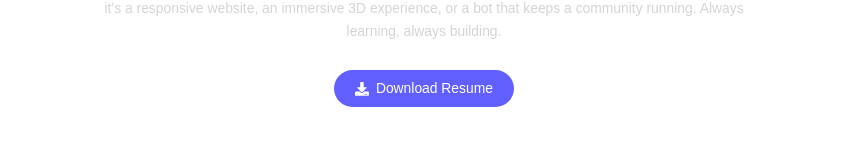
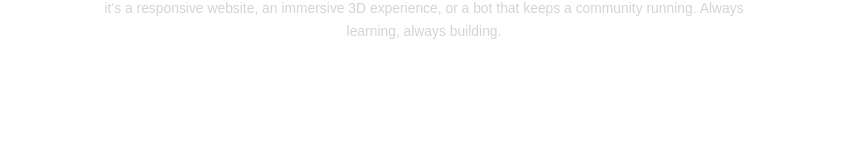
Before and after one commit to GorudenTaiga/portfolio, a Next.js app: page / in a window 1280 px wide. Shown: the part 1447-1607 px from the top of the page, without its empty margins (216-1063 px from the left). Built offline with nearby package versions, Linux system fonts and the light colour scheme; no server answers; the database is empty.

Commit message:
fix: conditionally render Download Resume CTA based on private domain

```diff
--- a/app/pages/About.tsx
+++ b/app/pages/About.tsx
@@ -120,7 +120,8 @@ export default function About() {
         Always learning, always building.
       </motion.p>
 
-      {/* Download Resume CTA */}
+      {/* Download Resume CTA — only on private domain */}
+      {typeof window !== 'undefined' && window.location.hostname.includes(process.env.NEXT_PUBLIC_PRIVATEURL || 'rezaar') && (
         <motion.div
           initial={{ opacity: 0, y: 10 }}
           whileInView={{ opacity: 1, y: 0 }}
@@ -128,7 +129,7 @@ export default function About() {
           className="mt-8"
         >
           <a
-          href="/resume.pdf"
+            href="https://rqbcrttxfhxmcaxiropg.supabase.co/storage/v1/object/public/storage/Reza%20Arfana%20Rafi%20-%20Backend%20Developer%20-%20Glints%20TapLoker.pdf"
             target="_blank"
             rel="noopener noreferrer"
             className="inline-flex items-center gap-2 bg-indigo-500 hover:bg-indigo-600 text-white px-6 py-2.5 rounded-full text-sm font-medium transition-colors"
@@ -136,6 +137,7 @@ export default function About() {
             <FaDownload /> Download Resume
           </a>
         </motion.div>
+      )}
     </motion.section>
   );
 }
```
Lines whose indentation alone changed are shown as unchanged.
